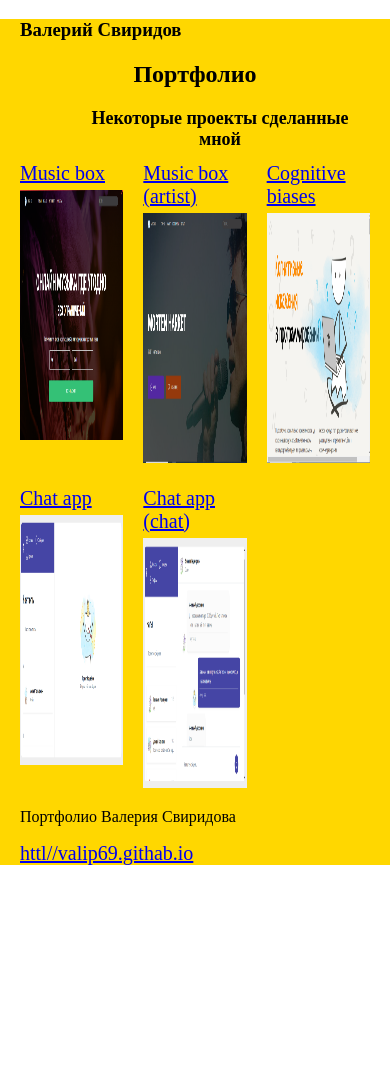
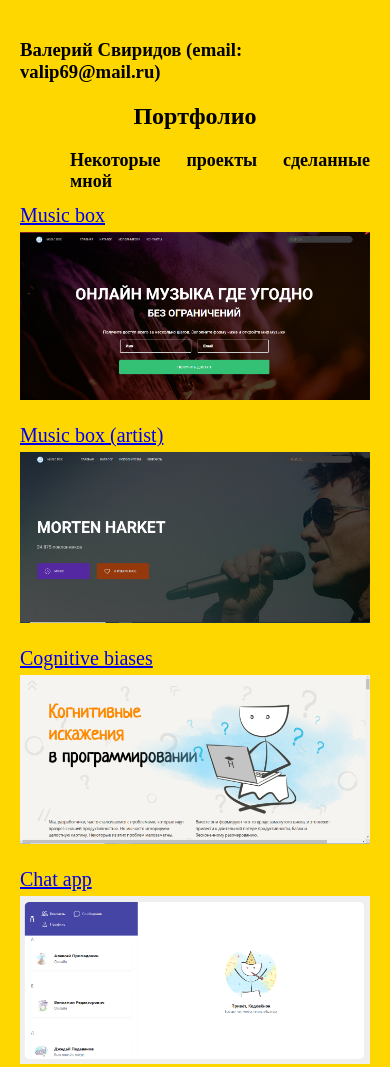
Before and after one commit to valip69/valip69.github.io, a plain HTML site: page index.html in a window 390 px wide. Shown: the top 1067 px of the page. Before the commit the page ends 865 px from the top, so only its background shows below. Drawn offline with Linux system fonts and the light colour scheme.

Commit message:
portfolio

```diff
--- a/index.css
+++ /dev/null
@@ -1,18 +0,0 @@
-body {
-    margin: 0;
-}
-
-h1 {
-    text-align: center;
-    font-size: 18px;
-}
-
-.text {
-    text-align: center;
-
-}
-
-.sector {
-    display: grid;
-    grid-template-columns: repeat(5, 1fr);
-}
--- a/index.html
+++ b/index.html
@@ -13,7 +13,7 @@
     }
 
     .container {
-        padding: 0 20px;
+        padding: 20px;
         background: gold;
     }
 
@@ -41,14 +41,40 @@
 
     img {
         width: 100%;
-        height: 250px;
         margin-top: 5px;
+    }
+
+    p {
+        text-align: center;
+        margin-top: 20px;
+    }
+
+    @media (max-width: 678px) {
+        .sector {
+            display: grid;
+            grid-template-columns: repeat(2, 1fr);
+            grid-gap: 20px;
+        }
+
+    }
+
+    @media (max-width: 440px) {
+        .sector {
+            display: grid;
+            grid-template-columns: repeat(1, 1fr);
+            grid-gap: 20px;
+        }
+
+        h1 {
+            text-align: justify;
+        }
+
     }
 </style>
 
 <body>
     <div class="container">
-        <h3>Валерий Свиридов</h2>
+        <h3>Валерий Свиридов (email: valip69@mail.ru)</h2>
             <h2 class="text">Портфолио</h2>
             <h1>Некоторые проекты сделанные мной</h1>
             <div class="sector">
@@ -67,15 +93,16 @@
                 </div>
                 <div class="card">
                     <a href="./chat-app/index.html">Chat app</a>
-                    <img src="./chat-app/images/2023-01-28_18-52-33.png" alt="">
+                    <img src="./chat-app/images/2023-01-29_14-26-06.png" alt="">
                 </div>
                 <div class="card">
                     <a href="./chat-app/chat.html">Chat app (chat)</a>
                     <img src="./chat-app/images/2023-01-28_18-53-35.png" alt="">
                 </div>
             </div>
-            <p>Портфолио Валерия Свиридова</p>
-            <a href="/valip69.githab.io">httl//valip69.githab.io</a>
+            <p>Портфолио Валерия Свиридова:
+                <a href="./index.html">httl//valip69</a>
+            </p>
     </div>
 </body>
 
```
Also changed, not shown: chat-app/images/2023-01-28_18-52-33.png (deleted), chat-app/images/2023-01-29_14-26-06.png (added).
